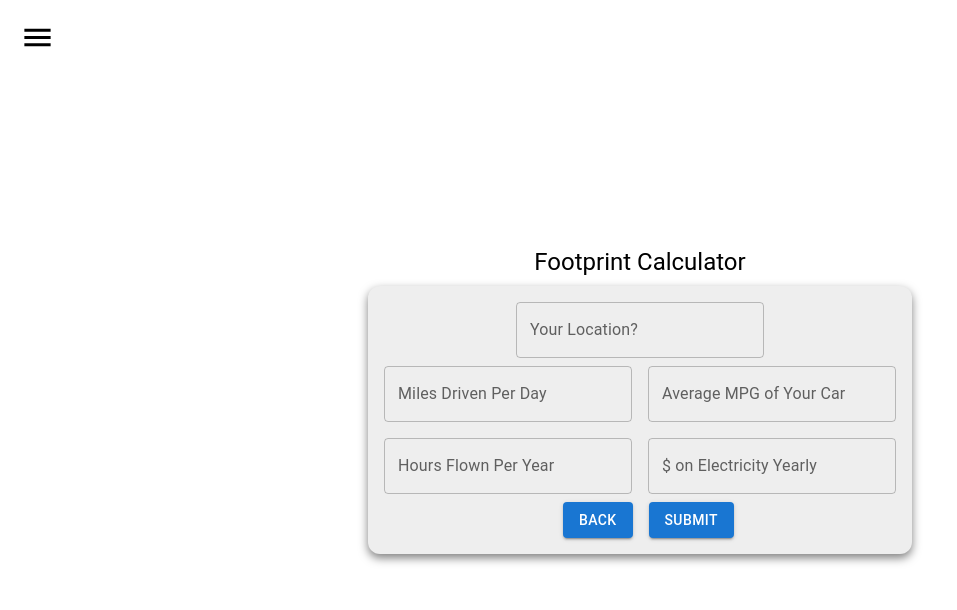
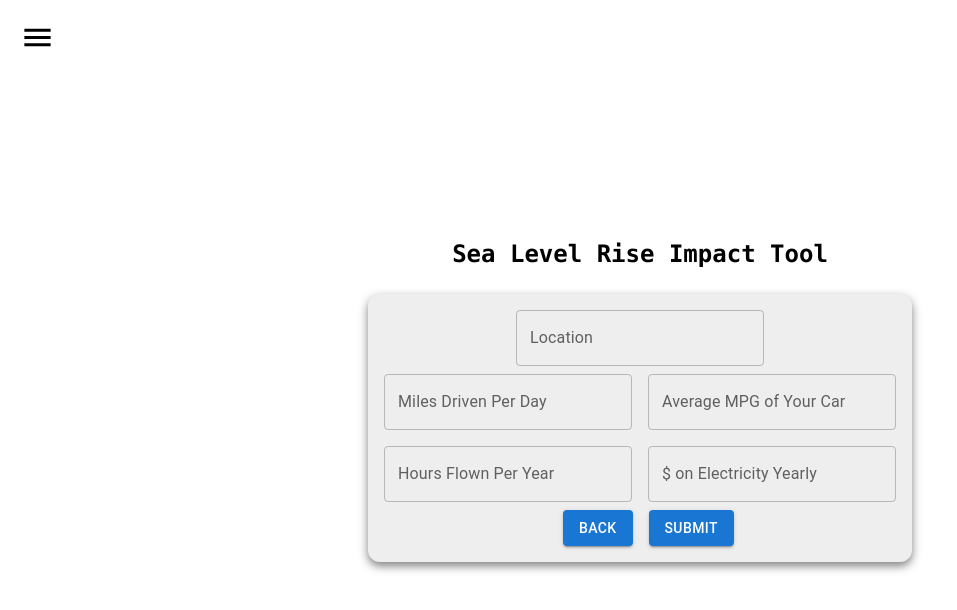
Before and after one commit to Richard-Hutch/Wacode-JARN-23, a React (Create React App) app in the folder wacode_app_23/: page /tool in a window 1280 px wide. Shown: the top 610 px of the page, without its empty margins (0-957 px from the left). Built offline with nearby package versions, Linux system fonts and the light colour scheme; no server answers.

Commit message:
edits to lifestyle form

```diff
--- a/wacode_app_23/src/components/LifeStyleForm.js
+++ b/wacode_app_23/src/components/LifeStyleForm.js
@@ -60,9 +60,7 @@ function LifeStyleForm() {
     <div class="h-screen w-screen flex items-center justify-center">
       <Menu className="absolute top-5 left-5" />
       <Box>
-        <Typography variant="h5" align="center" gutterBottom>
-          Footprint Calculator
-        </Typography>
+        <p className="text-2xl mb-6 font-bold">Sea Level Rise Impact Tool</p>
         <Box
           sx={{
             bgcolor: "grey.200",
@@ -75,7 +73,7 @@ function LifeStyleForm() {
             <Box sx={{ display: "flex", justifyContent: "center", mb: 1 }}>
               <TextField
                 id="outlined-basic"
-                label="Your Location?"
+                label="Location"
                 defaultValue="Waco, TX"
                 variant="outlined"
                 value={location}
--- a/wacode_app_23/src/components/Profile.js
+++ b/wacode_app_23/src/components/Profile.js
@@ -24,10 +24,10 @@ function ProfilePage() {
             <p className="font-semibold">HISTORY</p>
             <div className="bg-cyan-50  flex flex-col rounded-lg drop-shadow-xl">
               <ul className= "space-y-4">
+                <li className="mt-2">item1</li>
                 <li>item1</li>
                 <li>item1</li>
-                <li>item1</li>
-                <li>item1</li>
+                <li className="pb-2">item1</li>
               </ul>
             </div>
 
```
